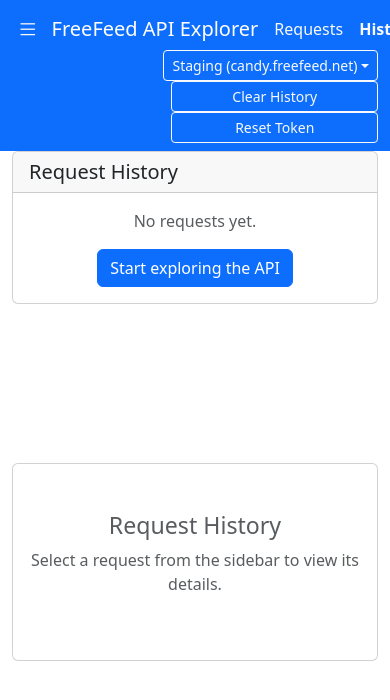
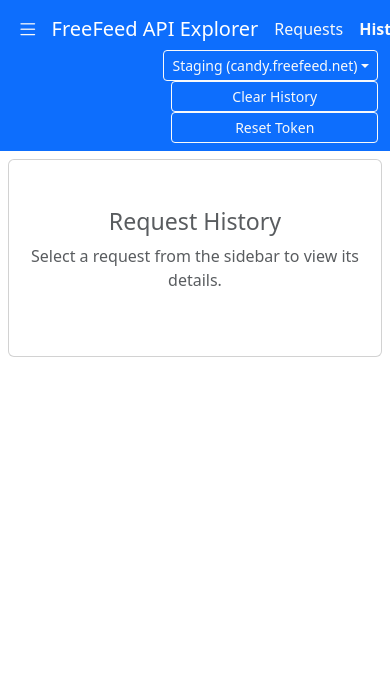
Before and after one commit to dreikanter/freefeed-api-explorer, a SvelteKit app: page /history in a window 390 px wide. Shown: the top 700 px of the page. Built offline with nearby package versions, Linux system fonts and the light colour scheme.

Commit message:
Add scrollable layout to history page
Replace card-based sidebar with the same scrollable
column pattern used on the requests page. Adds
border-end separator and hides sidebar on mobile.

https://claude.ai/code/session_01FKzXYEZroaY7GtjTpoAHj2

```diff
--- a/src/routes/history/+page.svelte
+++ b/src/routes/history/+page.svelte
@@ -87,15 +87,11 @@
 
 <NavigationBar currentPage="history" />
 
-<div class="container-fluid mb-4">
-  <div class="row">
+<div class="container-fluid px-0">
+  <div class="row g-0">
     <!-- Left Sidebar: Request History -->
-    <div class="col-md-4">
-      <div class="card">
-        <div class="card-header d-flex justify-content-between align-items-center">
-          <h5 class="mb-0">Request History</h5>
-        </div>
-        <div class="card-body p-0">
+    <div class="col-md-4 d-none d-md-block border-end">
+      <div class="scrollable-column">
         {#if $requestHistory.length === 0}
           <div class="p-3 text-center text-muted">
             <p>No requests yet.</p>
@@ -125,10 +121,10 @@
         {/if}
       </div>
     </div>
-    </div>
 
     <!-- Main Content: Request Details -->
     <div class="col-md-8">
+      <div class="scrollable-column px-2 pt-2">
         {#if selectedRequest}
           <!-- Request Info -->
           <div class="card mb-4">
@@ -175,3 +171,4 @@
       </div>
     </div>
   </div>
+</div>
```
Lines whose indentation alone changed are shown as unchanged.
